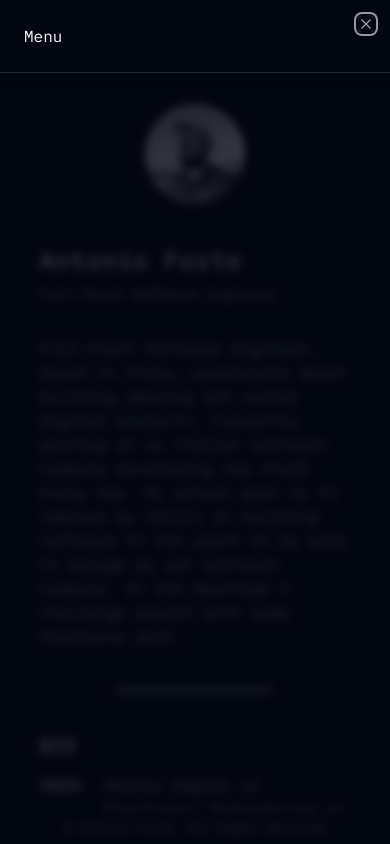
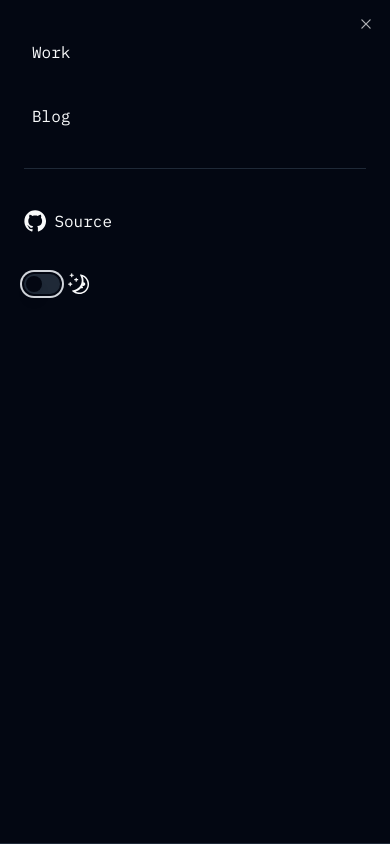
Before and after one commit to nytocode/personal-page, a Next.js app: page / in a window 390 px wide. Both pictures are taken after a click on the icon 27 px from the left and 27 px from the top of the page. Built offline with nearby package versions, Linux system fonts and the light colour scheme.

Commit message:
add mobile menu

```diff
--- a/app/page.tsx
+++ b/app/page.tsx
@@ -5,7 +5,7 @@ import Image from "next/image";
 export default function Home() {
   return (
     <div className="flex-1 overflow-y-scroll flex flex-col w-[90%] max-w-[700px] mx-auto px-5 py-[50px]">
-      <div className="mb-10 flex justify-center md:justify-start">
+      <div className="mb-10">
         <Image
           className="rounded-full grayscale"
           alt="profile picture"
--- a/components/mobile-menu.tsx
+++ b/components/mobile-menu.tsx
@@ -1,5 +1,7 @@
-import { HamburgerMenuIcon } from "@radix-ui/react-icons";
+import { GitHubLogoIcon, HamburgerMenuIcon } from "@radix-ui/react-icons";
 import { Sheet, SheetContent, SheetTrigger } from "./ui/sheet";
+import Link from "next/link";
+import ThemeToggle from "./theme-toggle";
 
 const MobileMenu = () => {
   return (
@@ -7,8 +9,41 @@ const MobileMenu = () => {
       <SheetTrigger asChild className="md:hidden">
         <HamburgerMenuIcon className="h-[1.4rem] w-[1.4rem]" />
       </SheetTrigger>
-      <SheetContent side="top">
-        <div>Menu</div>
+      <SheetContent side="top" className="h-screen pt-10">
+        <nav>
+          <ul className="flex flex-col gap-10">
+            <li>
+              <Link
+                className="p-2 cursor-pointer bg-background text-foreground hover:invert"
+                href="/work"
+              >
+                Work
+              </Link>
+            </li>
+            <li>
+              <Link
+                className="p-2 cursor-pointer bg-background text-foreground hover:invert"
+                href="/wblog"
+              >
+                Blog
+              </Link>
+            </li>
+            <hr />
+            <li>
+              <a
+                href="https://github.com/nytocode/personal-webapp"
+                target="_blank"
+                className="flex items-center gap-2 cursor-pointer"
+              >
+                <GitHubLogoIcon className="h-[1.4rem] w-[1.4rem]" />
+                Source
+              </a>
+            </li>
+            <li>
+              <ThemeToggle />
+            </li>
+          </ul>
+        </nav>
       </SheetContent>
     </Sheet>
   );
--- a/components/navbar.tsx
+++ b/components/navbar.tsx
@@ -31,7 +31,7 @@ const Navbar = () => {
         <a
           href="https://github.com/nytocode/personal-webapp"
           target="_blank"
-          className="flex items-center gap-1 cursor-pointer"
+          className="flex items-center gap-2 cursor-pointer"
         >
           <GitHubLogoIcon className="h-[1.4rem] w-[1.4rem]" />
           <span className="">Source</span>
```
